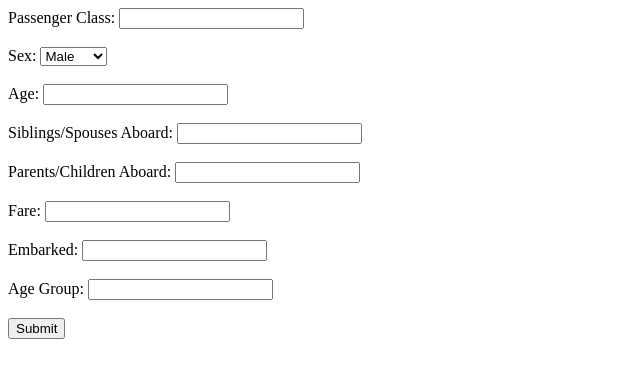
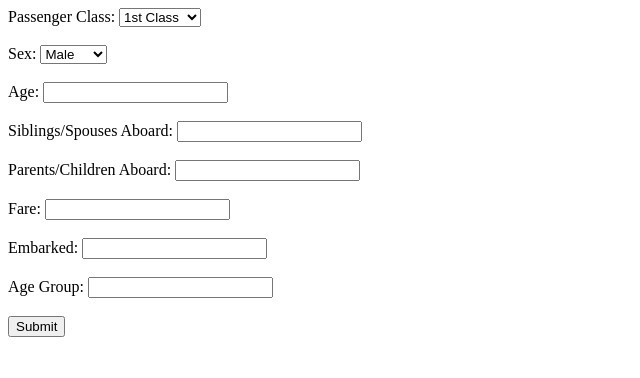
Before and after one commit to Emmanuelelite/Titanic_project, a Flask app: page / in a window 1280 px wide. Shown: the top 378 px of the page, without its empty margins (0-640 px from the left). Run offline with Flask 3, Linux system fonts and the light colour scheme; parts of the project's set-up code (start-up, migrations or seed data) failed here and were passed over.

Commit message:
Updated Pclass

```diff
--- a/app.py
+++ b/app.py
@@ -32,6 +32,12 @@ def submit():
         Sex=0
     else:
         Sex=1
+    if Pclass=="1st Class":
+        Pclass=1
+    elif Pclass=="2nd Class":
+        Pclass=2
+    else:
+        Pclass=3
     return render_template("result.html", Pclass=Pclass,
                             Sex=Sex,
                             Age=Age,
--- a/templates/index.html
+++ b/templates/index.html
@@ -1,6 +1,10 @@
 <form action="{{ url_for('submit') }}" method="post">
     <label for="Pclass">Passenger Class:</label>
-    <input type="number"  name="Pclass" required><br><br>
+    <select name="Pclass" required>
+        <option value="1st Class">1st Class</option>
+        <option value="2">2nd Class</option>
+        <option value="3">3rd Class</option>
+    </select><br><br>
 
     <label for="Sex">Sex:</label>
     <select name="Sex" required>
```
